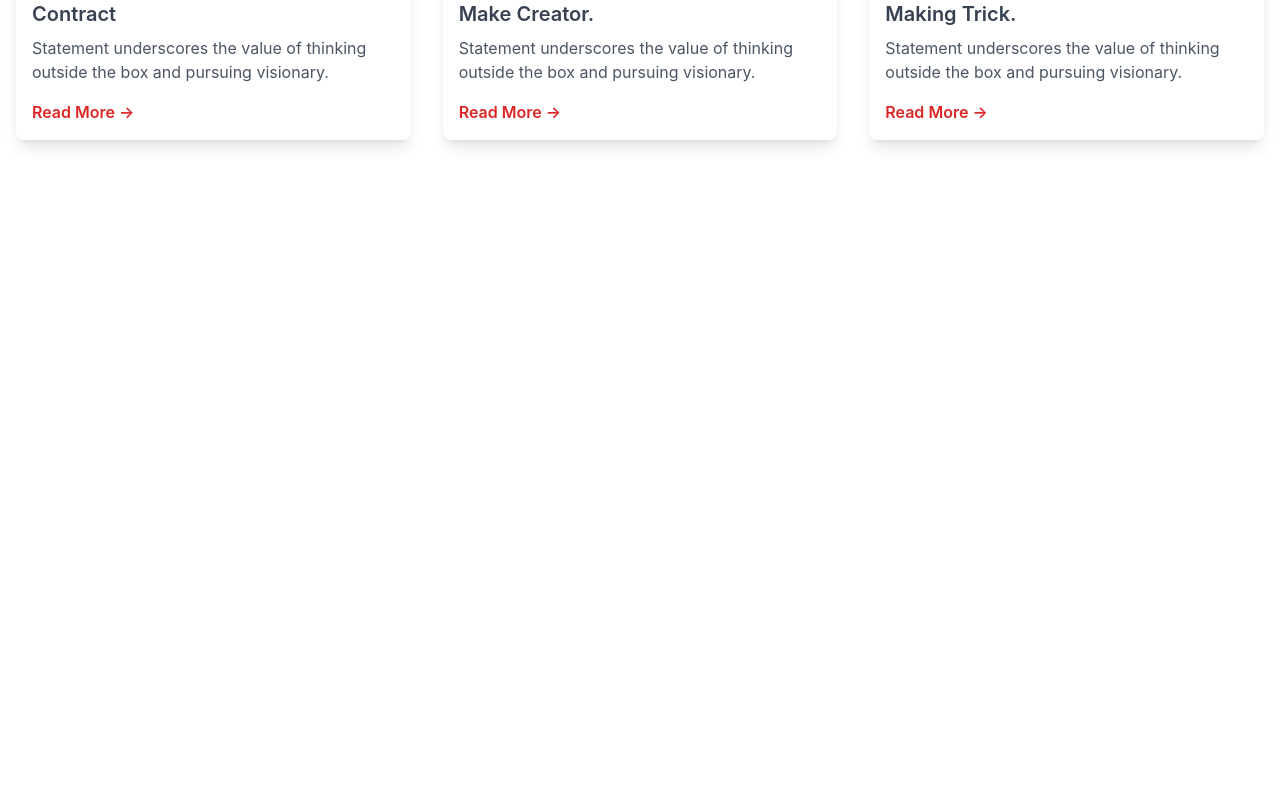
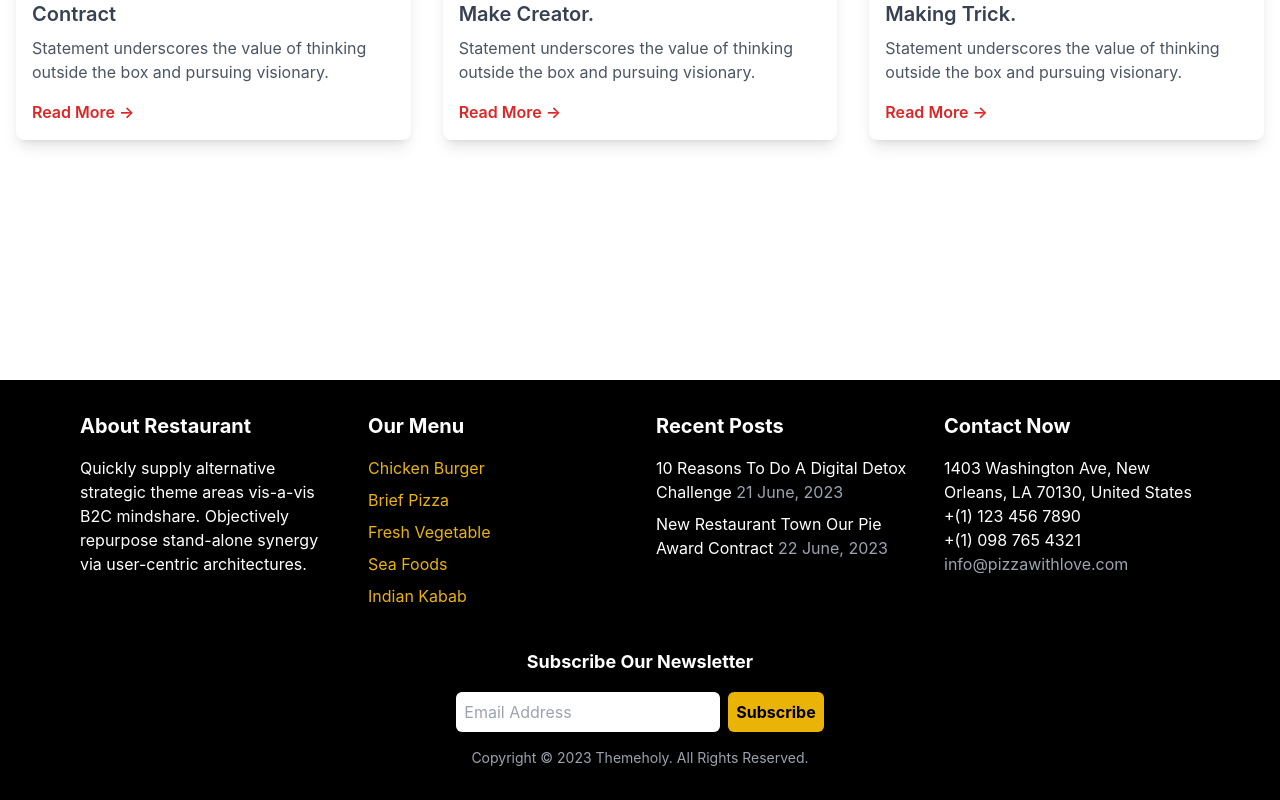
Before and after one commit to Vithushayini/pizzaWithLove, a React (Create React App) app in the folder frontend/: page / in a window 1280 px wide. Shown: the part 4512-5312 px from the top of the page. Before the commit the page ends 4892 px from the top, so only its background shows below. Built offline with nearby package versions, Linux system fonts and the light colour scheme; no server answers.

Commit message:
Footer layout created

```diff
--- a/frontend/src/App.js
+++ b/frontend/src/App.js
@@ -11,6 +11,7 @@ import AdminLogin from './components/AdminLoginPage'
 import Dashboard from './components/Dashboard'
 
 import { BrowserRouter, Route, Routes,Navigate } from "react-router-dom";
+import Footer from './components/layouts/Footer'
 
 function App() {
 
@@ -31,6 +32,7 @@ function App() {
               <ExpertChefs/>
               <Reservation/>
               <Blog/>
+              <Footer/>
             </>} />
 
             <Route path="/login" element={<AdminLogin setIsLoggedIn={setIsLoggedIn}/>} />
--- /dev/null
+++ b/frontend/src/components/layouts/Footer.js
@@ -0,0 +1,60 @@
+
+import React from 'react';
+
+const Footer = () => {
+  return (
+    <footer className="bg-black text-white py-8">
+      <div className="max-w-6xl mx-auto px-4 grid grid-cols-1 md:grid-cols-4 gap-8">
+
+        <div className="about">
+          <h3 className="text-xl font-bold mb-4">About Restaurant</h3>
+          <p>
+            Quickly supply alternative strategic theme areas vis-a-vis B2C mindshare.
+            Objectively repurpose stand-alone synergy via user-centric architectures.
+          </p>
+        </div>
+
+        <div className="our-menu">
+          <h3 className="text-xl font-bold mb-4">Our Menu</h3>
+          <ul>
+            <li className="mb-2"><a href="#" className="text-yellow-500 hover:underline">Chicken Burger</a></li>
+            <li className="mb-2"><a href="#" className="text-yellow-500 hover:underline">Brief Pizza</a></li>
+            <li className="mb-2"><a href="#" className="text-yellow-500 hover:underline">Fresh Vegetable</a></li>
+            <li className="mb-2"><a href="#" className="text-yellow-500 hover:underline">Sea Foods</a></li>
+            <li className="mb-2"><a href="#" className="text-yellow-500 hover:underline">Indian Kabab</a></li>
+          </ul>
+        </div>
+
+        <div className="recent-posts">
+          <h3 className="text-xl font-bold mb-4">Recent Posts</h3>
+          <ul>
+            <li className="mb-2"><a href="#" className="hover:underline">10 Reasons To Do A Digital Detox Challenge</a> <span className="text-gray-400">21 June, 2023</span></li>
+            <li className="mb-2"><a href="#" className="hover:underline">New Restaurant Town Our Pie Award Contract</a> <span className="text-gray-400">22 June, 2023</span></li>
+          </ul>
+        </div>
+
+        <div className="contact-now">
+          <h3 className="text-xl font-bold mb-4">Contact Now</h3>
+          <p>1403 Washington Ave, New Orleans, LA 70130, United States</p>
+          <p>+(1) 123 456 7890</p>
+          <p>+(1) 098 765 4321</p>
+          <p className="text-gray-400">info@pizzawithlove.com</p>
+        </div>
+      </div>
+
+      <div className="max-w-6xl mx-auto text-center mt-8">
+        <h3 className="text-lg font-bold mb-4">Subscribe Our Newsletter</h3>
+        <input type="email" placeholder="Email Address" className="p-2 rounded-md text-black" />
+        <button className="bg-yellow-500 text-black font-bold p-2 rounded-md ml-2">
+          Subscribe
+        </button>
+      </div>
+
+      <div className="text-center mt-4">
+        <p className="text-gray-400 text-sm">Copyright © 2023 Themeholy. All Rights Reserved.</p>
+      </div>
+    </footer>
+  );
+};
+
+export default Footer;
```
Also changed, not shown: frontend/src/components/Home.js (+0 -25 lines).
